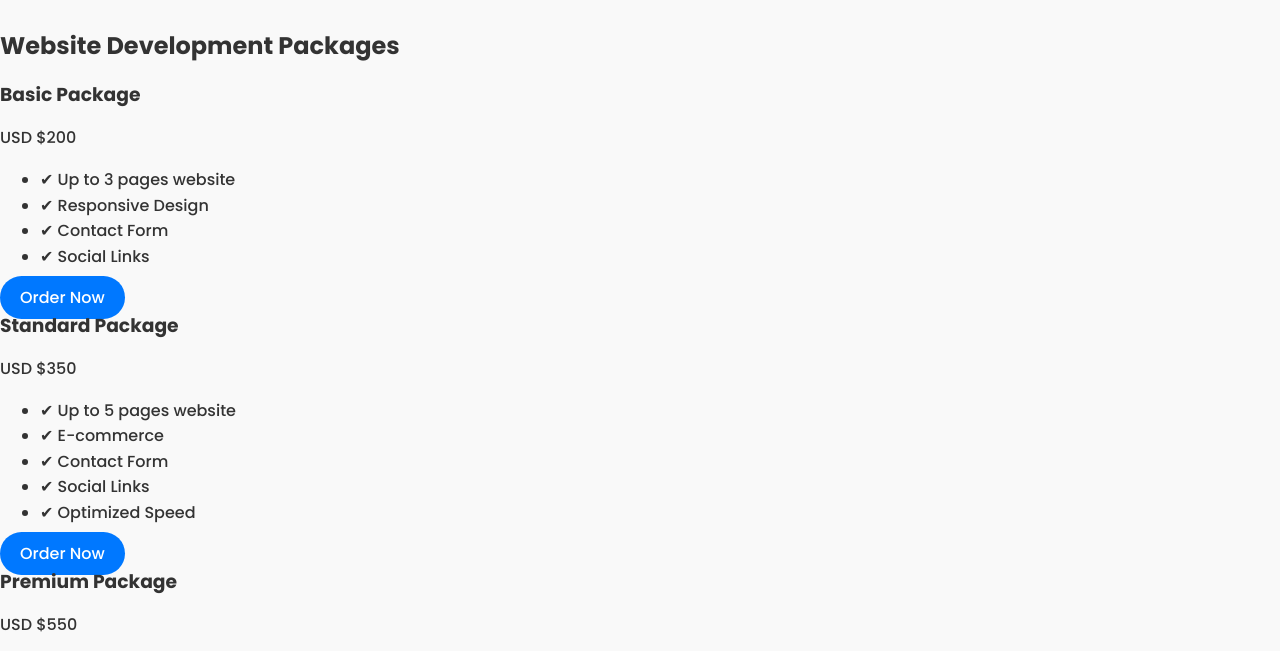
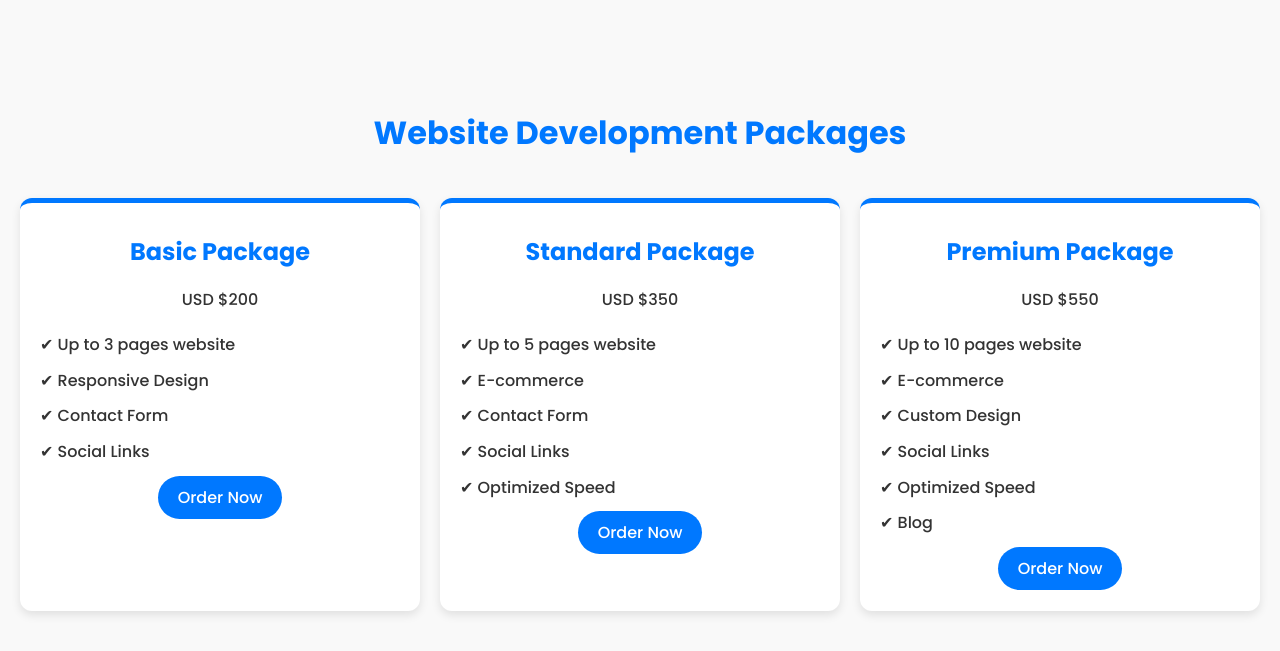
Before and after one commit to emaanmajid226/my-portfolio, a plain HTML site: page index.html in a window 1280 px wide. Shown: the part 2314-2965 px from the top of the page. Drawn offline with nearby package versions, Linux system fonts and the light colour scheme.

Commit message:
Update style.css

```diff
--- a/style.css
+++ b/style.css
@@ -193,6 +193,71 @@ header {
   width: 100%;
   border-radius: 10px;
 }
+/* Packages Section */
+.packages {
+  padding: 80px 20px;
+  background: #f9f9f9;
+  text-align: center;
+}
+
+.packages h2 {
+  font-size: 2rem;
+  margin-bottom: 40px;
+  color: #0078ff;
+}
+
+.package-cards {
+  display: grid;
+  grid-template-columns: repeat(auto-fit, minmax(280px, 1fr));
+  gap: 20px;
+}
+
+.package-card {
+  background: #fff;
+  border-radius: 12px;
+  box-shadow: 0 4px 10px rgba(0,0,0,0.1);
+  padding: 30px 20px;
+  text-align: center;
+  transition: transform 0.3s, border 0.3s;
+  border-top: 5px solid #0078ff;
+}
+
+.package-card:hover {
+  transform: translateY(-5px);
+  border-color: #005fcc;
+}
+
+.package-card h3 {
+  font-size: 1.5rem;
+  color: #0078ff;
+}
+
+.package-card h4 {
+  font-size: 1.3rem;
+  margin: 15px 0;
+  color: #111;
+}
+
+.package-card ul {
+  list-style: none;
+  padding: 0;
+  margin: 20px 0;
+  text-align: left;
+}
+
+.package-card ul li {
+  margin-bottom: 10px;
+  font-size: 1rem;
+  color: #333;
+}
+
+.order-btn {
+  background: #0078ff;
+}
+
+.order-btn:hover {
+  background: #005fcc;
+}
 
 /* Contact Section */
 .contact {
@@ -208,6 +273,7 @@ header {
 .whatsapp-btn:hover {
   background: #1DA851;
 }
+
 
 /* Footer */
 footer {
```
